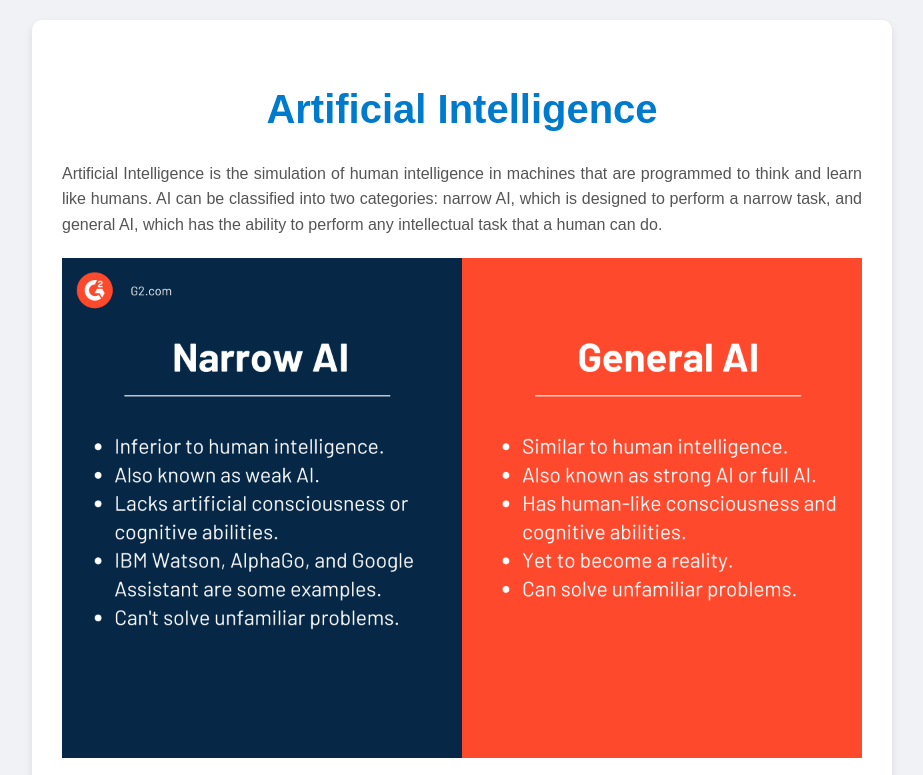
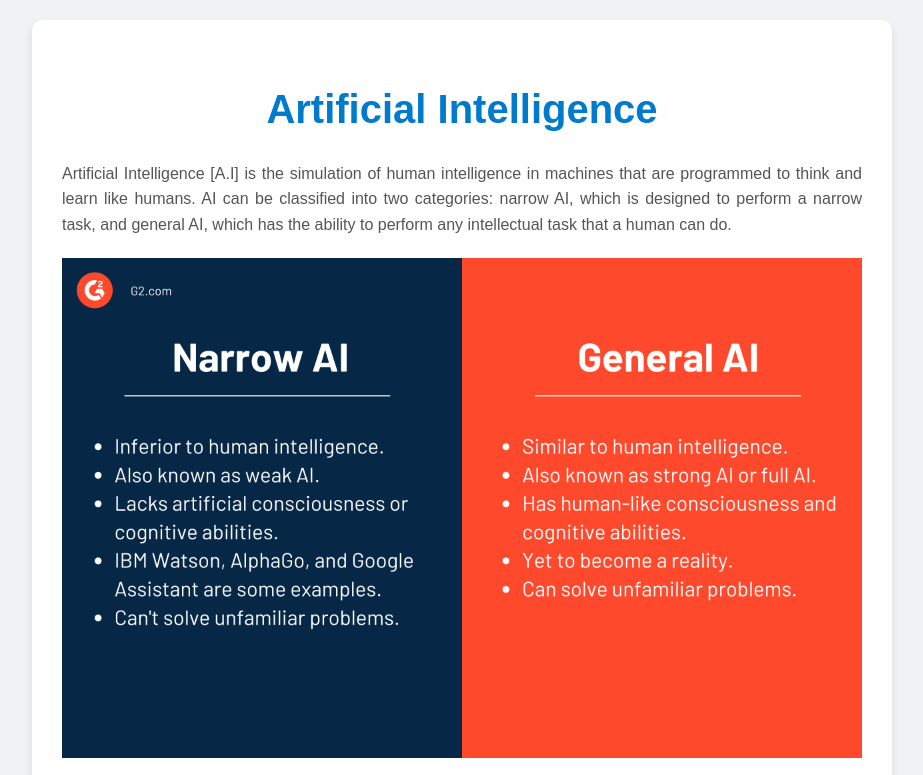
Before and after one commit to TheOneOh1/octo-doodle, a plain HTML site: page index.html in a window 1280 px wide. Shown: the top 775 px of the page, without its empty margins (178-1101 px from the left). Drawn offline with Linux system fonts and the light colour scheme.

Commit message:
Update index.html

```diff
--- a/index.html
+++ b/index.html
@@ -69,7 +69,7 @@
     <div class="container">
         <h1>Artificial Intelligence</h1>
         <p>
-            Artificial Intelligence is the simulation of human intelligence in machines that are programmed to think and learn like humans. AI can be classified into two categories: narrow AI, which is designed to perform a narrow task, and general AI, which has the ability to perform any intellectual task that a human can do.
+            Artificial Intelligence [A.I] is the simulation of human intelligence in machines that are programmed to think and learn like humans. AI can be classified into two categories: narrow AI, which is designed to perform a narrow task, and general AI, which has the ability to perform any intellectual task that a human can do.
         </p>
         <img src="images/narrow_vs_general_ai.webp" alt="Narrow AI vs General AI">
         <p>
```
